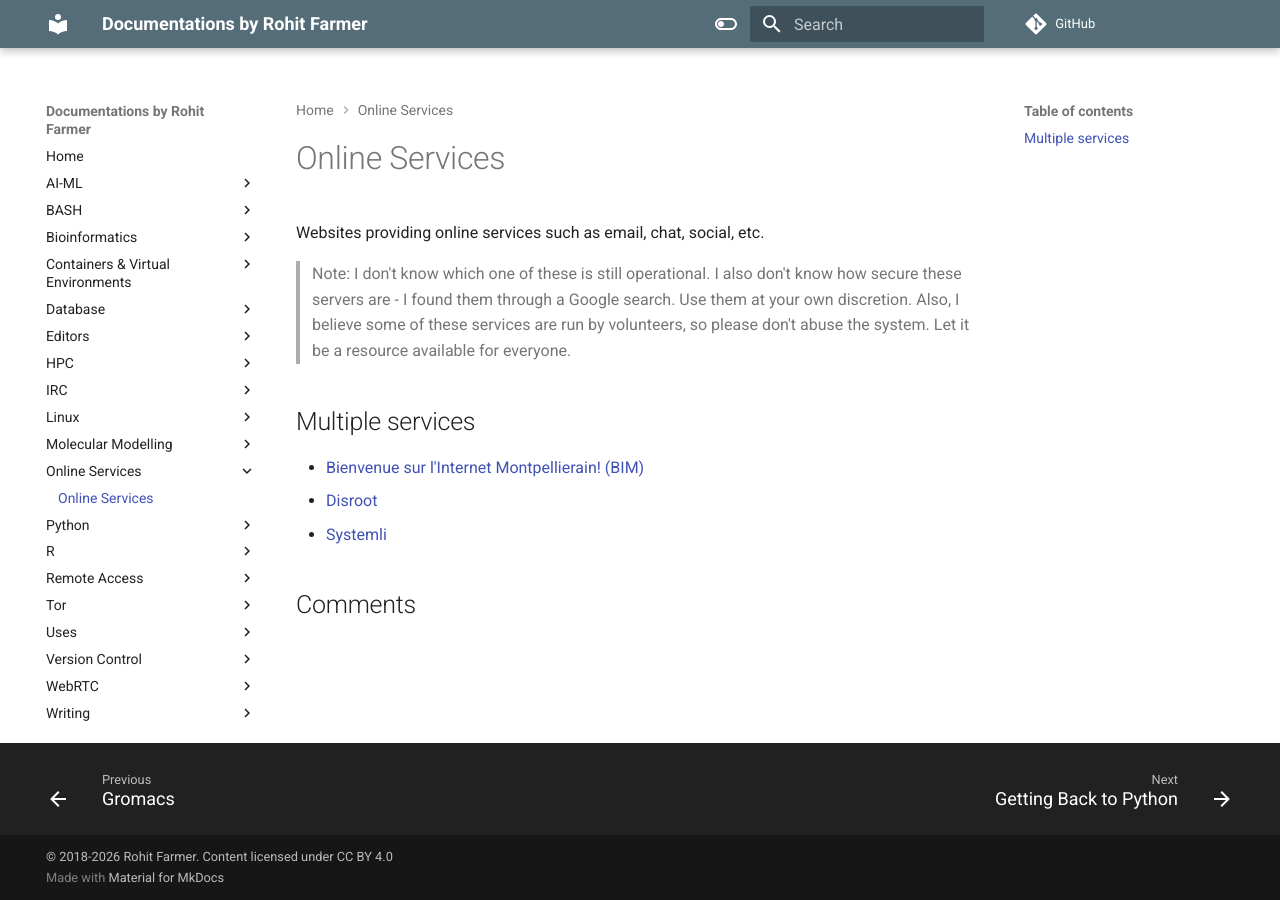
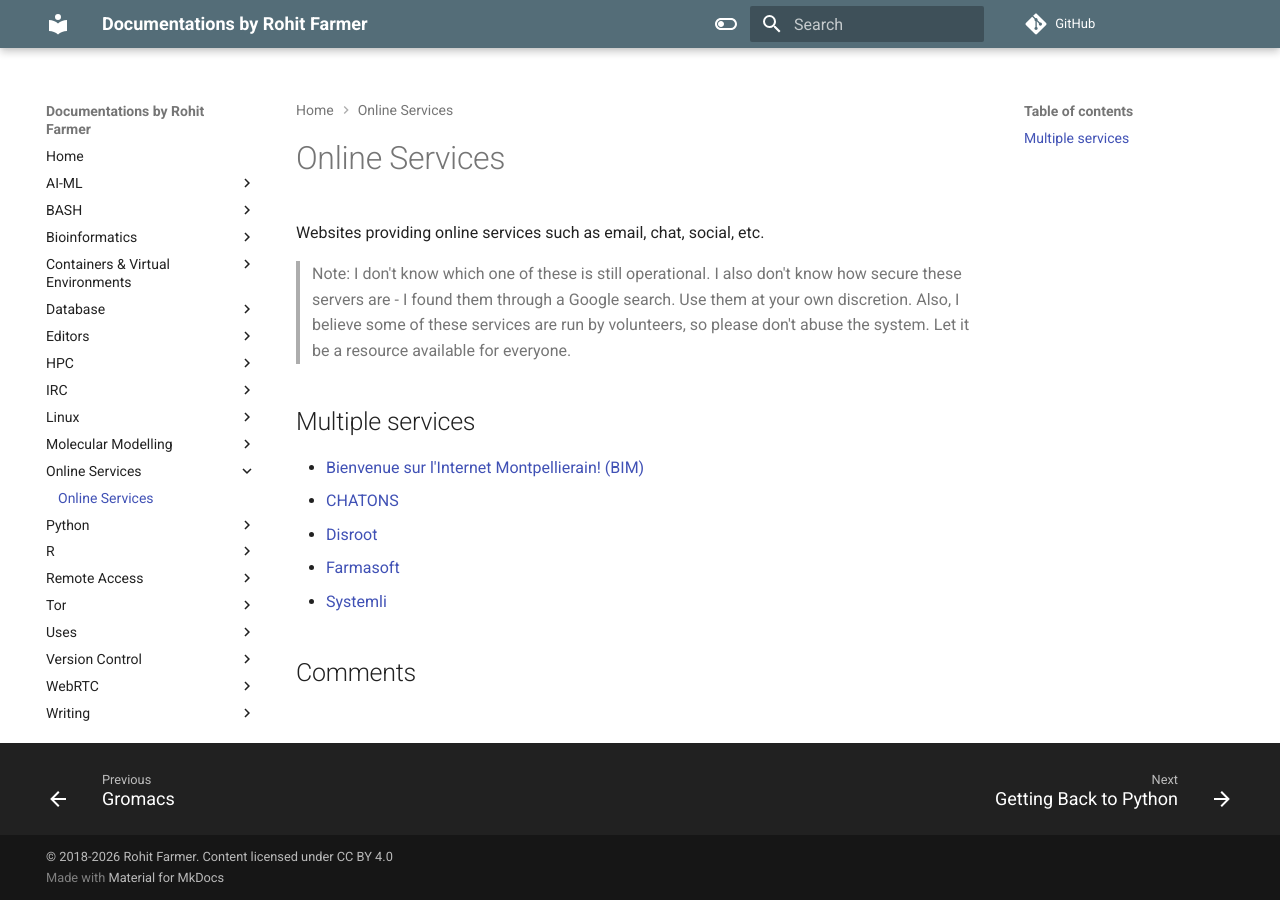
Before and after one commit to rohitfarmer/mk-docs, an MkDocs documentation site: the page built from contents/online-services/online-services.md, in a window 1280 px wide. Built offline with MkDocs 1.6.1 and Material for MkDocs 9.7.7, drawn with Linux system fonts in a browser that asks for light colours; comment, search, counter and statistics services are not loaded.

Commit message:
online services update

```diff
--- a/contents/online-services/online-services.md
+++ b/contents/online-services/online-services.md
@@ -10,5 +10,7 @@ Websites providing online services such as email, chat, social, etc.
 
 ## Multiple services
 * [Bienvenue sur l'Internet Montpellierain! (BIM)](https://bim.land/)
+* [CHATONS](https://www.chatons.org/en/)
 * [Disroot](https://disroot.org)
+* [Farmasoft](https://framasoft.org/en/)
 * [Systemli](https://www.systemli.org/en/)
--- a/docs/online-services/online-services/index.html
+++ b/docs/online-services/online-services/index.html
@@ -3049,7 +3049,9 @@
 <h2 id="multiple-services">Multiple services</h2>
 <ul>
 <li><a href="https://bim.land/">Bienvenue sur l'Internet Montpellierain! (BIM)</a></li>
+<li><a href="https://www.chatons.org/en/">CHATONS</a></li>
 <li><a href="https://disroot.org">Disroot</a></li>
+<li><a href="https://framasoft.org/en/">Farmasoft</a></li>
 <li><a href="https://www.systemli.org/en/">Systemli</a></li>
 </ul>
 
```
Also changed, not shown: docs/search/search_index.json.
